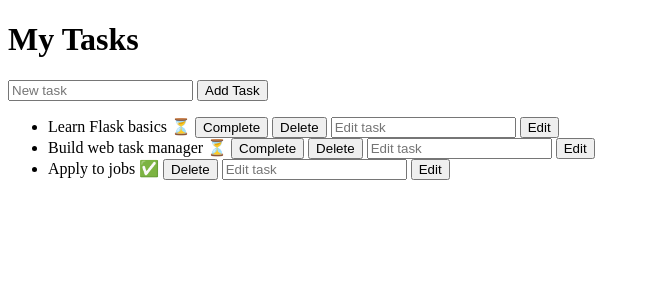
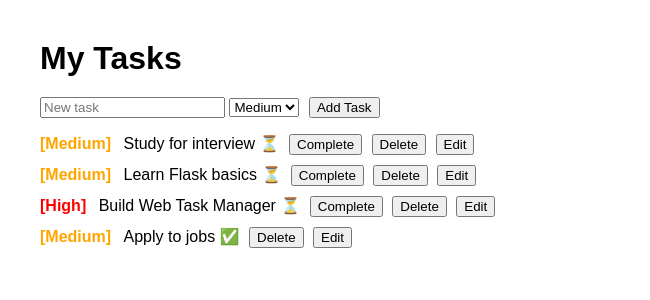
Before and after one commit to helloren9/web-task-manager, a Flask app: page / in a window 1280 px wide. Shown: the top 300 px of the page, without its empty margins (0-650 px from the left). Run offline with Flask 3, Linux system fonts and the light colour scheme.

Commit message:
Add task priority, inline editing, and UI polish

```diff
--- a/app.py
+++ b/app.py
@@ -24,6 +24,7 @@ def home():
 @app.route("/add", methods=["POST"])
 def add_task():
     description = request.form.get("description")
+    priority = request.form.get("priority")
 
     if not description or not description.strip():
         return redirect(url_for("home"))
@@ -34,7 +35,8 @@ def add_task():
     tasks.append({
         "id": new_id,
         "description": description,
-        "completed": False
+        "completed": False,
+        "priority": priority
     })
 
     save_tasks(tasks)
--- /dev/null
+++ b/static/style.css
@@ -0,0 +1,44 @@
+body {
+    font-family: Arial, Helvetica, sans-serif;
+    margin: 40px;
+}
+
+h1 {
+    margin-bottom: 20px;
+}
+
+ul {
+    padding-left: 0;
+}
+
+li {
+    list-style: none;
+    margin-bottom: 10px;
+}
+
+.priority {
+    font-weight: bold;
+    margin-right: 8px;
+}
+
+.priority.high {
+    color: red;
+}
+
+.priority.medium {
+    color: orange;
+}
+
+.priority.low {
+    color: green;
+}
+
+button {
+    margin-left: 5px;
+    cursor: pointer;
+}
+
+.edit-form {
+    display: none;
+    margin-top: 5px;
+}
--- a/tasks.json
+++ b/tasks.json
@@ -1,17 +1,26 @@
 [
   {
-    "id": 1,
-    "description": "Learn Flask basics",
-    "completed": false
+    "id": 4,
+    "description": "Study for interview",
+    "completed": false,
+    "priority": "Medium"
   },
   {
-    "id": 2,
-    "description": "Build web task manager",
-    "completed": false
+    "id": 5,
+    "description": "Learn Flask basics",
+    "completed": false,
+    "priority": "Medium"
   },
   {
-    "id": 3,
+    "id": 6,
+    "description": "Build Web Task Manager",
+    "completed": false,
+    "priority": "High"
+  },
+  {
+    "id": 7,
     "description": "Apply to jobs",
-    "completed": true
+    "completed": true,
+    "priority": "Medium"
   }
 ]
--- a/templates/index.html
+++ b/templates/index.html
@@ -2,6 +2,7 @@
 <html>
 <head>
     <title>Task Manager</title>
+    <link rel="stylesheet" href="/static/style.css">
 </head>
 <body>
 
@@ -9,6 +10,13 @@
 
 <form method="POST" action="/add">
     <input type="text" name="description" placeholder="New task" required>
+
+    <select name="priority" required>
+        <option value="Low">Low</option>
+        <option value="Medium" selected>Medium</option>
+        <option value="High">High</option>
+    </select>
+
     <button type="submit">Add Task</button>
 </form>
 
@@ -16,7 +24,12 @@
     <ul>
         {% for task in tasks %}
             <li>
+                <span class="priority {{ task['priority'] | lower}}">
+                    [{{ task["priority"] }}]
+                </span>
+
                 {{ task["description"] }}
+
                 {% if task["completed"] %}
                     ✅
                 {% else %}
@@ -30,7 +43,24 @@
                     <button type="submit">Delete</button>
                 </form>
 
-                <form method="POST" action="/edit/{{ task['id'] }}" style="display: inline;">
+                <button type ="button" onclick="toggleEdit('{{ task.id }}')">Edit</button>
+
+                <form
+                    id="edit-form-{{ task['id'] }}"
+                    method="POST"
+                    action="/edit/{{ task['id'] }}"
+                    class="edit-form"
+                >
+                    <input
+                        type="text"
+                        name="description"
+                        value="{{ task['description'] }}"
+                        required
+                    >
+                    <button type="submit">Save</button>
+                </form>
+
+                <!-- <form method="POST" action="/edit/{{ task['id'] }}" style="display: inline;">
                     <input
                         type="text"
                         name="description"
@@ -38,7 +68,7 @@
                         required
                     >
                     <button type="submit">Edit</button>
-                </form>
+                </form> -->
             </li>
         {% endfor %}
     </ul>
@@ -46,5 +76,15 @@
     <p>No tasks found.</p>
 {% endif %}
 
+<script>
+    function toggleEdit(taskId) {
+        const form = document.getElementById(`edit-form-${taskId}`);
+        form.style.display =
+            form.style.display === "none" || form.style.display === ""
+                ? "inline-block"
+                : "none";
+    }
+</script>
+
 </body>
 </html>
```
